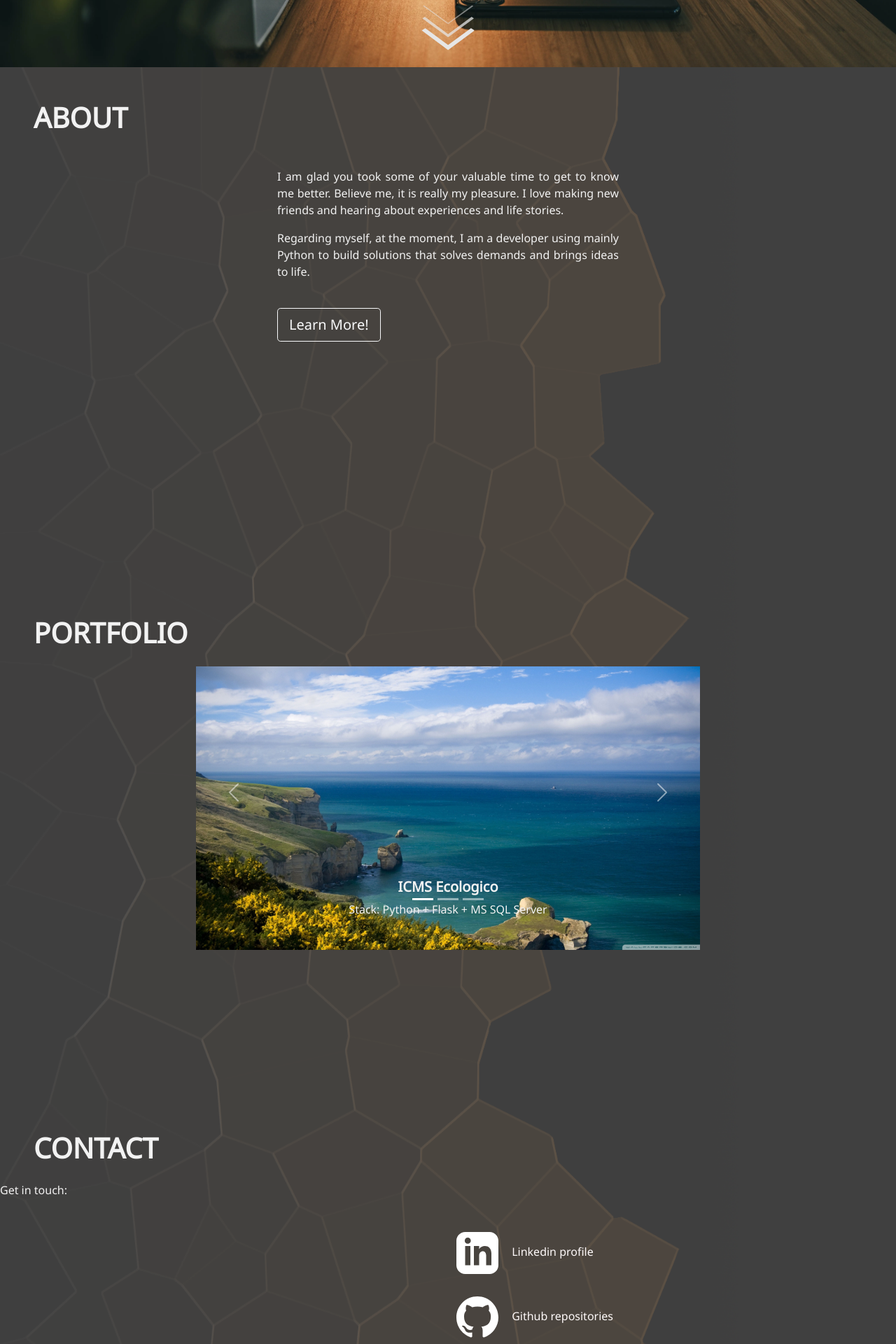
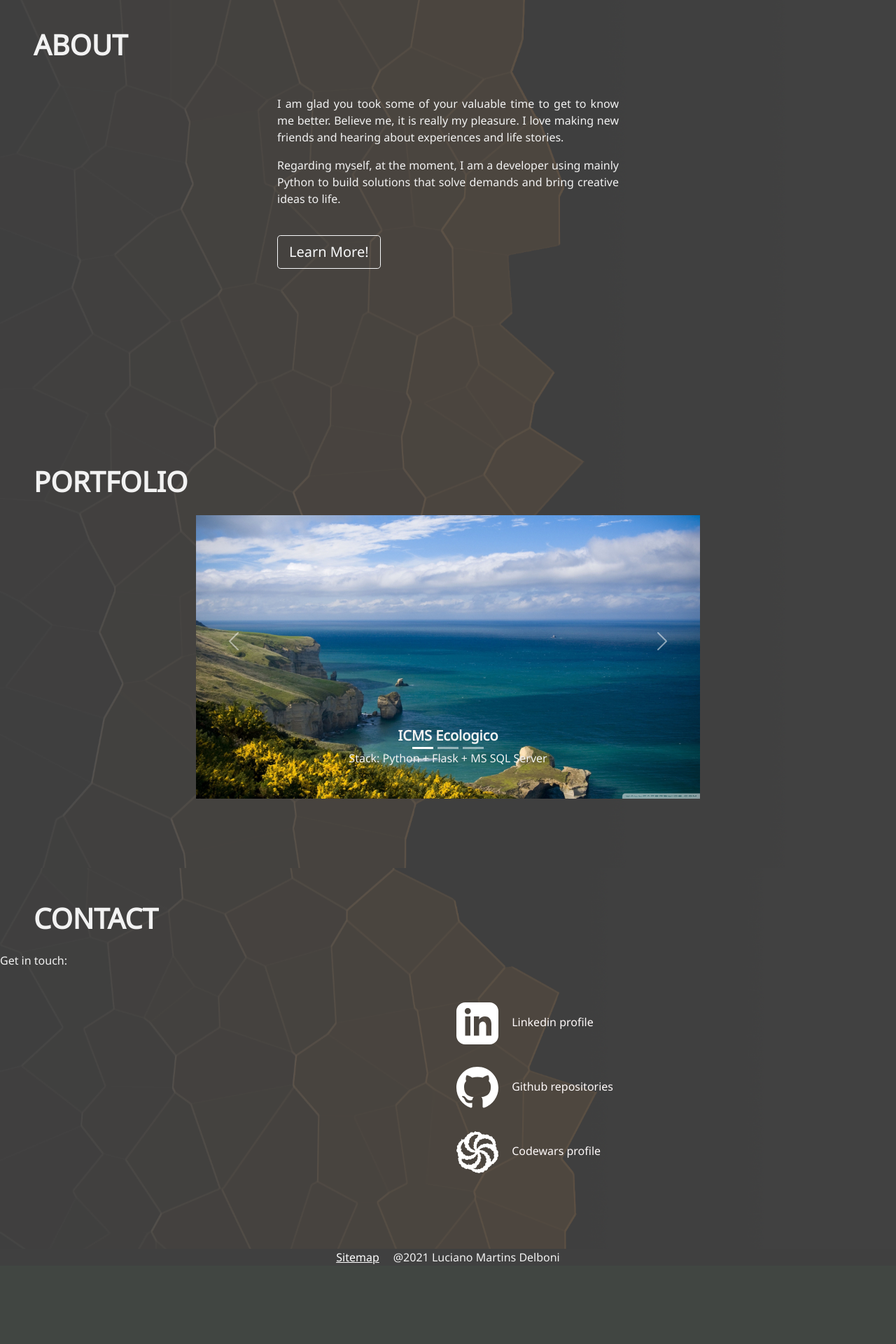
Before and after one commit to lucianodelboni/portfolio, a Django app: page / in a window 1280 px wide. Shown: the part 640-2560 px from the top of the page at 70% size. After the commit the page ends 2446 px from the top, so only its background shows below. Run offline with Django 3.2, Linux system fonts and the light colour scheme.

Commit message:
adjusting footer

```diff
--- a/portfolio_app/static/css/styles.css
+++ b/portfolio_app/static/css/styles.css
@@ -15,6 +15,10 @@
 
 li{
     cursor: pointer;
+}
+
+footer{
+    display: block;
 }
 
 .navbar{
@@ -193,6 +197,10 @@
             brightness(1);
 }
 
+.footer__space{
+    padding: 0px 10px;
+}
+
 
 
 /* For mobile compatibility*/
@@ -227,14 +235,14 @@
     }
 }
 
-/*for 1080p 16:9 compatibily*/
-@media (min-width:  992px){
+/*for 720p 16:9 compatibily*/
+@media (max-width:  992px){
 
     #landing, #aboutme, #portfolio, #contact{
         height: 46rem;
     }
     .arrows__animation{
-    top: 680px;
+        top: 680px;
     }
 
     .arrows__animation2{
--- a/portfolio_app/templates/landing_page.html
+++ b/portfolio_app/templates/landing_page.html
@@ -67,11 +67,11 @@
         </p>
         <p>
           Regarding myself, at the moment, I am a developer using
-          mainly Python to build solutions that solves demands
-          and brings ideas to life.
+          mainly Python to build solutions that solve demands
+          and bring creative ideas to life.
         </p>
         <br>
-        <button class="btn btn-lg btn-outline-light">Learn More!</button>
+        <button class="btn btn-lg btn-outline-light btn-1">Learn More!</button>
       </div>
     </div>
 
@@ -159,7 +159,15 @@
       </div>
 
     </div>
-    <p class="d-flex justify-content-center">This is the footer's foot</p>
+    <footer class="d-flex justify-content-center">
+      <div class="footer__space">
+        <a href="" style="color:white;">Sitemap</a>
+      </div>
+      <div class="footer__space">
+        <span>@2021 Luciano Martins Delboni</span>
+      </div>
+    </footer>
+
 
   </div><!--closing main-->
 
```
